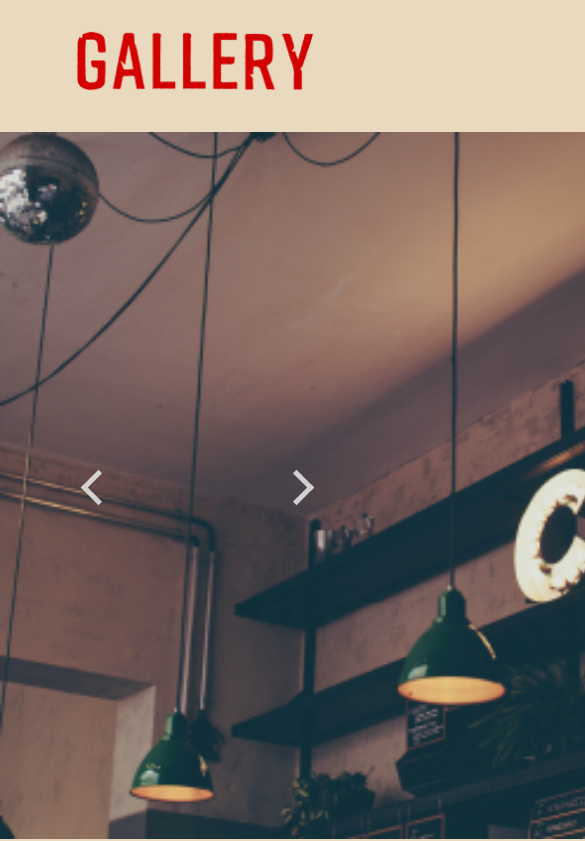
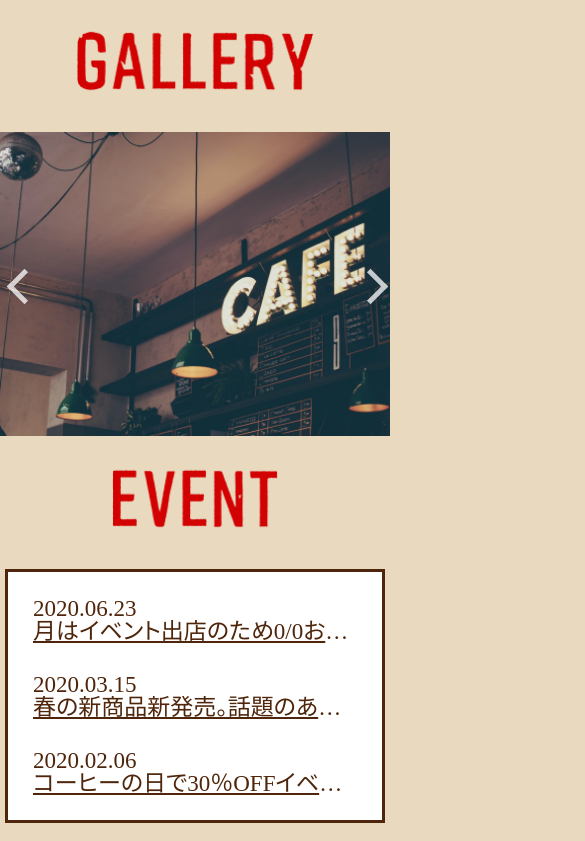
Before and after one commit to tamyumito913/dezasuta, a plain HTML site: page 5:29/index.html in a window 390 px wide. Shown: the part 3000-3841 px from the top of the page, 585 px wide, since content can reach past the window. Drawn offline with nearby package versions, Linux system fonts and the light colour scheme.

Commit message:
レスポンシブ　スライダー

```diff
--- a/5:29/css/style.css
+++ b/5:29/css/style.css
@@ -342,11 +342,12 @@ h2 img {
 .lb-data .lb-number {
   display: none !important;
 }
-
 @media screen and (max-width: 767px) {
-  .gallery {
-    flex-direction: column;
-    width: 100%;
+  .slick-prev {
+    left: 3%;
+  }
+  .slick-next {
+    right: 3%;
   }
 }
 
--- a/5:29/index.html
+++ b/5:29/index.html
@@ -207,11 +207,24 @@
                 slidesToScroll: 1,
                 autoplay: true,
                 dots: false,
-            })
-            $('.gallery a ').lightbox.option({
-                resizeDuration: 200,
-            })
+                responsive: [
+                    {
+                        breakpoint: 767,
+                        settings: {
+                            slidesToShow: 1,
+                            slidesToScroll: 1,
+                            infinite: true,
+                            dots: false
+                        }
+                    }
+                ]
+            });
         })
+
+        $('.gallery a ').lightbox.option({
+            resizeDuration: 200,
+        })
+
     </script>
 </body>
 
```
Also changed, not shown: 1 other file.
